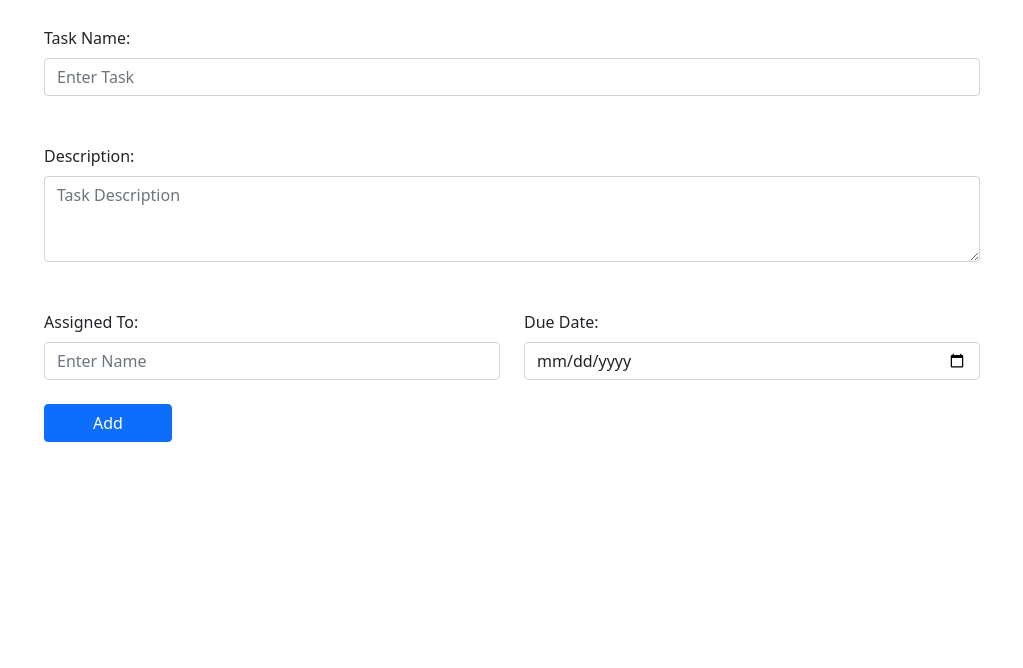
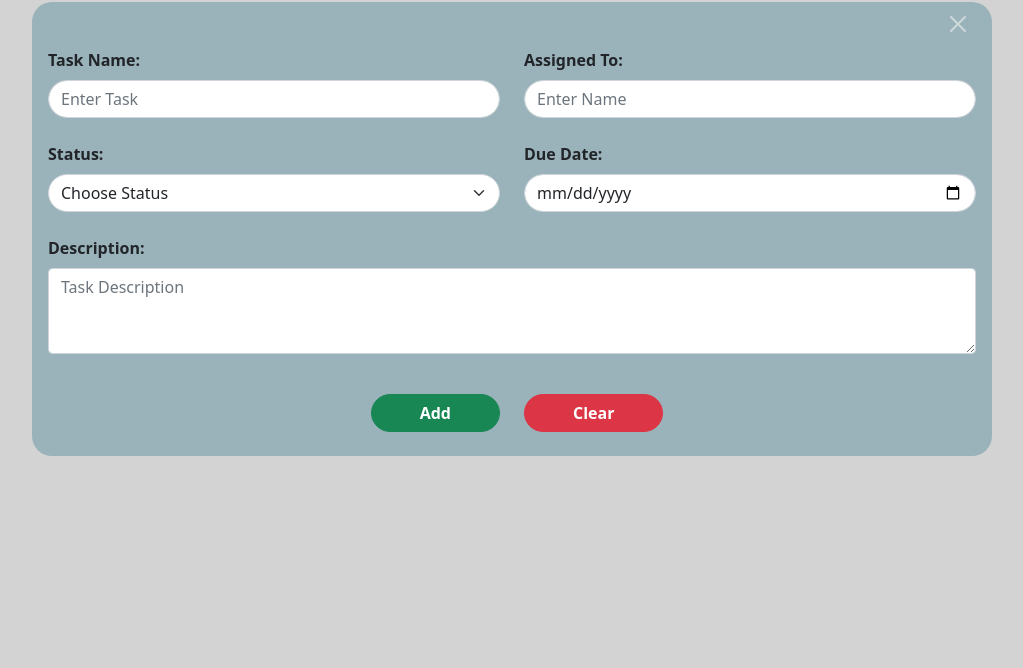
Before and after one commit to Rishitha-Mannemala/JWD-Project-MDR_ri, a plain HTML site: page jwd/JWD_Final_Project/Index.html in a window 1280 px wide. Shown: the part 132-800 px from the top of the page, without its empty margins (128-1151 px from the left). Drawn offline with nearby package versions, Linux system fonts and the light colour scheme.

Commit message:
styled form

```diff
--- a/jwd/JWD_Final_Project/Index.html
+++ b/jwd/JWD_Final_Project/Index.html
@@ -4,10 +4,10 @@
   <meta charset="UTF-8">
   <meta name="viewport" content="width=device-width, initial-scale=1.0">
   <title>Task Planner</title>
-  <link rel="stylesheet" href="css/styles.css">
   <!-- CSS only Bootstrap -->
   <link href="https://cdn.jsdelivr.net/npm/bootstrap@5.0.0-beta1/dist/css/bootstrap.min.css" rel="stylesheet" integrity="sha384-giJF6kkoqNQ00vy+HMDP7azOuL0xtbfIcaT9wjKHr8RbDVddVHyTfAAsrekwKmP1" crossorigin="anonymous">
-
+  <link rel="stylesheet" href="https://cdn.jsdelivr.net/npm/bootstrap-icons@1.3.0/font/bootstrap-icons.css">
+  <link rel="stylesheet" href="css/styles.css">
 </head>
 
 <body>
@@ -15,21 +15,47 @@
   <h1 class="text-center my-4 display-2">Task App</h1>
 
   <!-- Main-content Form -->
-  <div class="container-fluid w-75">
-    <form action="POST"></form>
+  <div class="container-fluid w-75 bg-secondary pb-4 px-3" style="border-radius:20px; ">
+    <div class="row">
+      <div class="col text-end">
+        <button class="btn-close btn-close-white pt-4 pe-3"></button>
+      </div>
+    </div>
+         <form action="POST">
       <div class="row">
 
-        <div class="col my-4">
+        <div class="col mb-4">
 
-          <label for="task-name" class="form-label">Task Name: </label>
+          <label for="task-name" class="form-label fw-bold">Task Name: </label>
           <br>
-          <input type="text" name="task-name" id="task-name" required placeholder="Enter Task" class="form-control">
+          <input type="text" name="task-name" id="task-name" required placeholder="Enter Task" class="form-control rounded-pill">
+        </div>
+        <div class="col mb-4">
+          <label for="assigned" class="form-label fw-bold">Assigned To: </label>
+          <br>
+          <input type="text" name="assigned" id="assigned" required placeholder="Enter Name" class="form-control rounded-pill">
         </div>
       </div>
 
       <div class="row">
-        <div class="col my-4">
-          <label for="description" class="form-label">Description: </label>
+        <div class="col mb-4">
+          <label  for="Status" class="form-label fw-bold"> Status: </label>
+            <select class="form-select rounded-pill">
+            <option selected>Choose Status</option>
+            <option value="1">In Progress</option>
+            <option value="2">Pending</option>
+            <option value="3">Complete</option>
+          </select>
+        </div>
+        <div class="col mb-4">
+          <label for="date" class="form-label fw-bold">Due Date: </label>
+          <br>
+          <input type="date" name="date" id="date" required class="form-control rounded-pill">
+        </div>
+      </div>
+      <div class="row">
+        <div class="col mb-4">
+          <label for="description" class="form-label fw-bold">Description: </label>
           <br>
 
           <textarea class="form-control" id="exampleFormControlTextarea1" rows="3" placeholder="Task Description"></textarea>
@@ -37,24 +63,12 @@
           <!-- <input type="text" name="description" id="description" required placeholder="Task Details" > -->
         </div>
       </div>
-
-      <div class="row">
-        <div class="col my-4">
-          <label for="assigned" class="form-label">Assigned To: </label>
-          <br>
-          <input type="text" name="assigned" id="assigned" required placeholder="Enter Name" class="form-control">
+      <div class="row mt-3">
+        <div class="col text-end">
+          <button type="submit" class="btn btn-success px-5 rounded-pill fw-bold">Add</button>
         </div>
-
-        <div class="col my-4">
-          <label for="date" class="form-label">Due Date: </label>
-          <br>
-          <input type="date" name="date" id="date" required class="form-control">
-        </div>
-      </div>
-
-      <div class="row">
         <div class="col">
-          <button type="submit" class="btn btn-primary px-5">Add</button>
+          <button type="submit" class="btn btn-danger px-5 rounded-pill fw-bold">Clear</button>
         </div>
       </div>
 
--- a/jwd/JWD_Final_Project/css/styles.css
+++ b/jwd/JWD_Final_Project/css/styles.css
@@ -0,0 +1,8 @@
+body{
+    background-color: lightgray !important;
+
+}
+
+.bg-secondary{
+    background-color: rgb(154, 178, 185) !important;
+}
```
